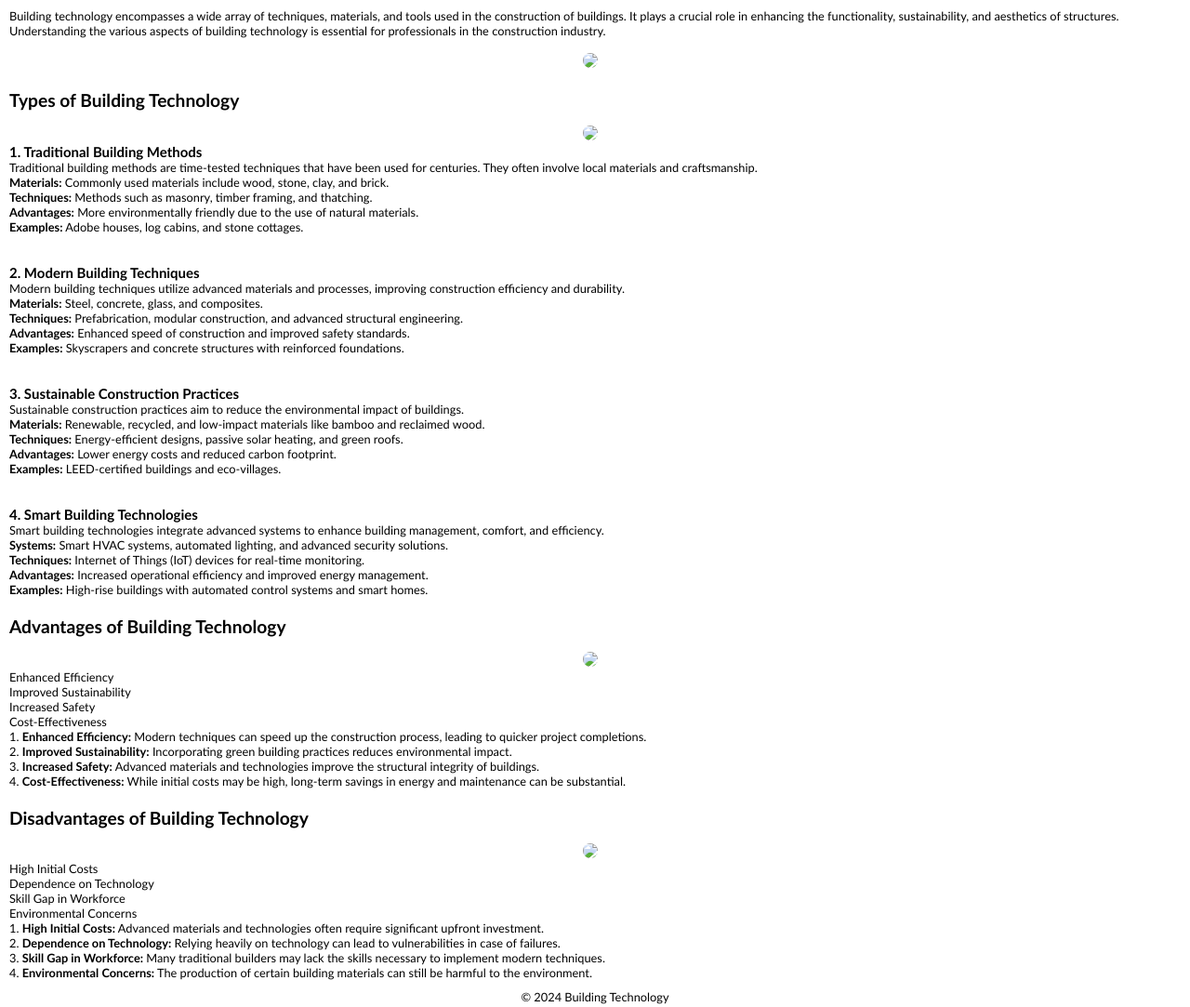
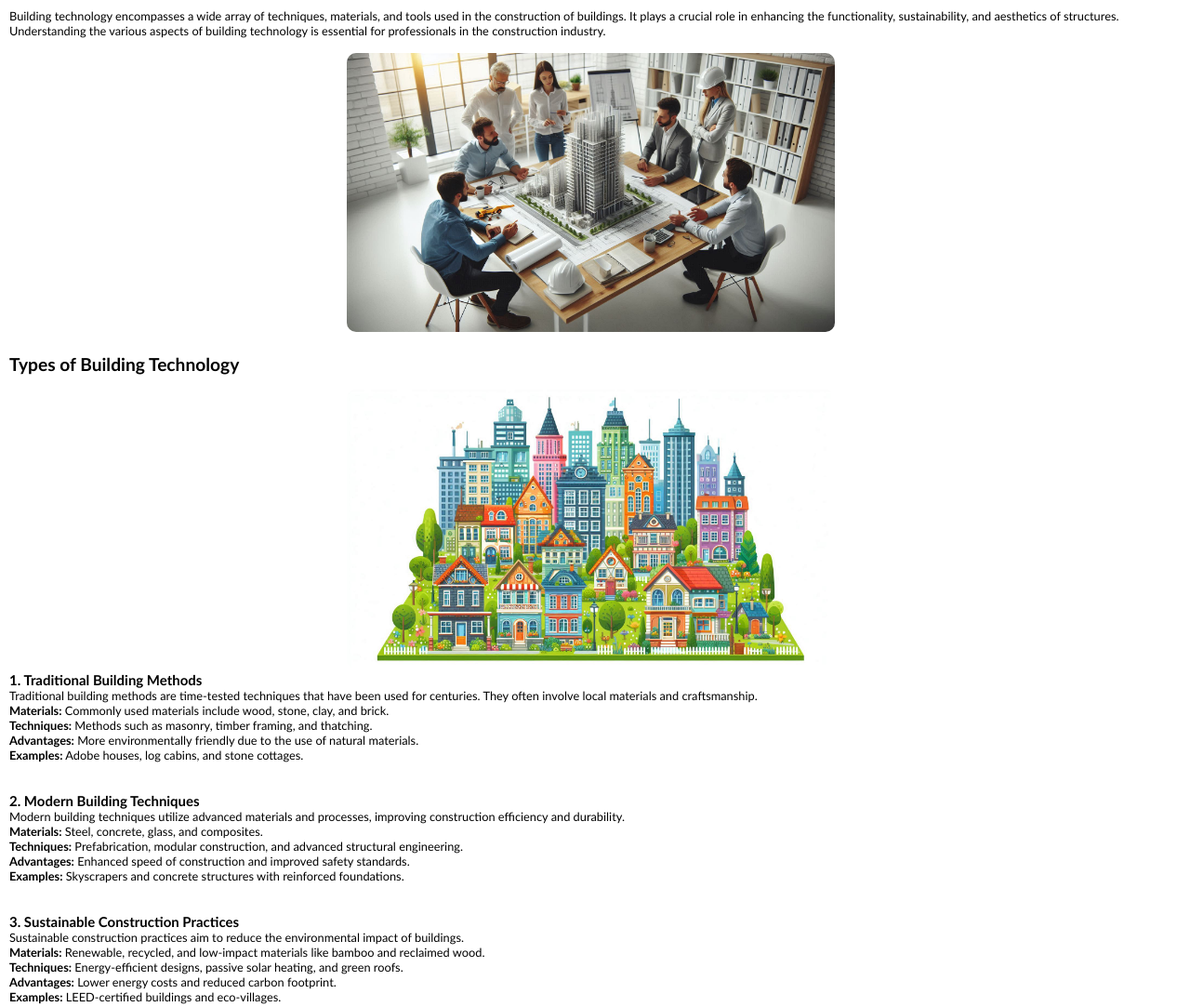
Before and after one commit to Mohith933/Professional-Website, a plain HTML site: page bulid.html in a window 1280 px wide. Shown: the part 120-1203 px from the top of the page at 93% size. Drawn offline with Linux system fonts and the light colour scheme.

Commit message:
Update bulid.html

```diff
--- a/bulid.html
+++ b/bulid.html
@@ -30,14 +30,14 @@
         <p>Building technology encompasses a wide array of techniques, materials, and tools used in the construction of buildings. It plays a crucial role in enhancing the functionality, sustainability, and aesthetics of structures. Understanding the various aspects of building technology is essential for professionals in the construction industry.</p>
 <center>
 <br>
-<img src="_7dd1f09e-3219-4a45-ab81-3a02b6c4ca4c.jpeg" height="300px">
+<img src="_7dd1f09e-3219-4a45-ab81-3a02b6c4ca4c.jpg" height="300px">
 </center>
 </section>
     <section id="types">
         <h2>Types of Building Technology</h2>
 <center>
 <br>
-<img src="_4f3fe85b-9888-4f68-86f2-7684f7643f39.jpeg" height="300px">
+<img src="_4f3fe85b-9888-4f68-86f2-7684f7643f39.jpg" height="300px">
 </center>
         <h3>1. Traditional Building Methods</h3>
         <p>Traditional building methods are time-tested techniques that have been used for centuries. They often involve local materials and craftsmanship.</p>
@@ -79,7 +79,7 @@
         <h2>Advantages of Building Technology</h2>
 <center>
 <br>
-<img src="_fb20dde2-9986-4143-96a4-e2d91ab1e603.jpeg" height="300px">
+<img src="_fb20dde2-9986-4143-96a4-e2d91ab1e603.jpg" height="300px">
 </center>
         <ul>
             <li>Enhanced Efficiency</li>
@@ -96,7 +96,7 @@
         <h2>Disadvantages of Building Technology</h2>
 <center>
 <br>
-<img src="_249fbe74-2255-4c13-b41a-b1905b60ba03.jpeg" height="300px">
+<img src="_249fbe74-2255-4c13-b41a-b1905b60ba03.jpg" height="300px">
 </center>
         <ul>
             <li>High Initial Costs</li>
```
